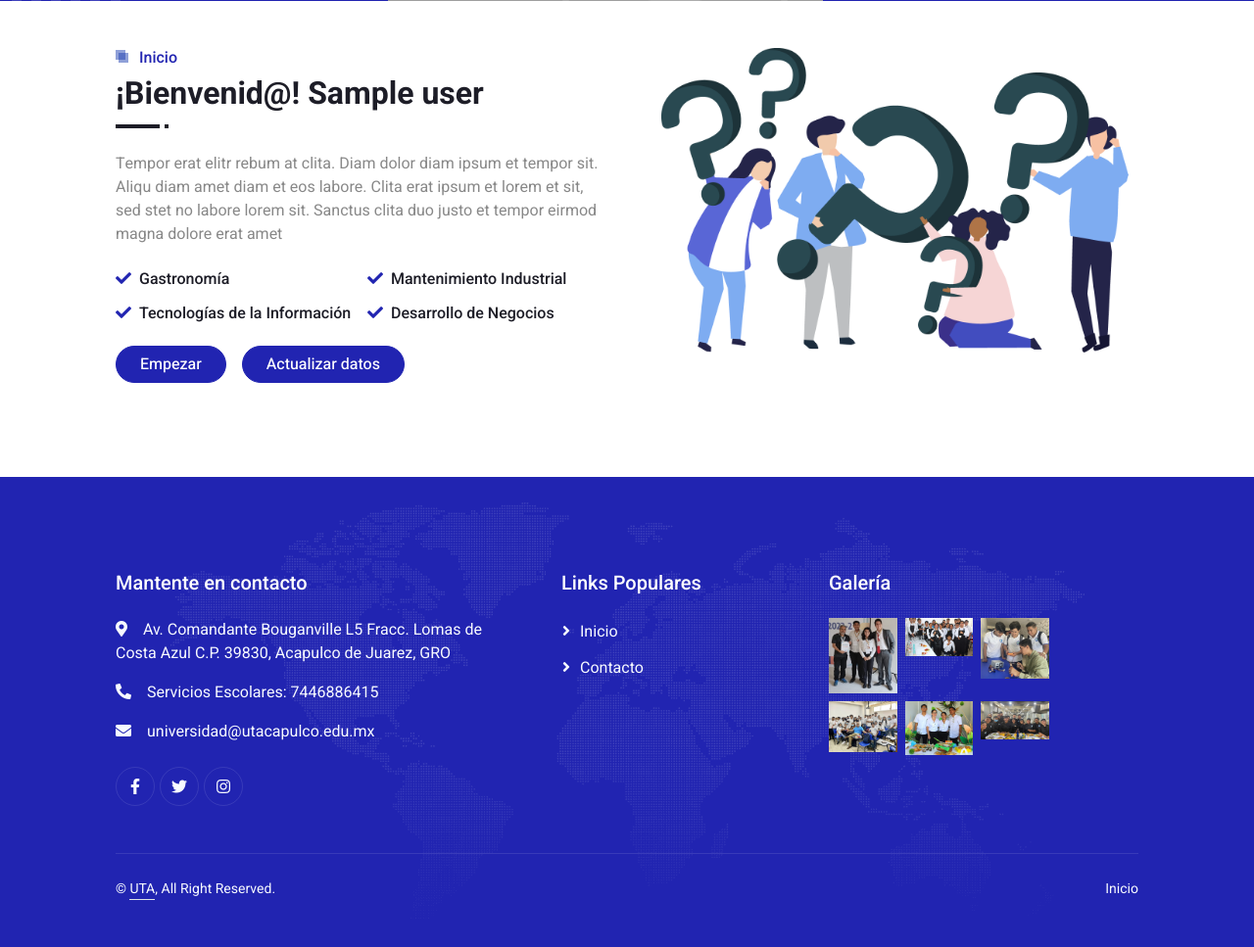
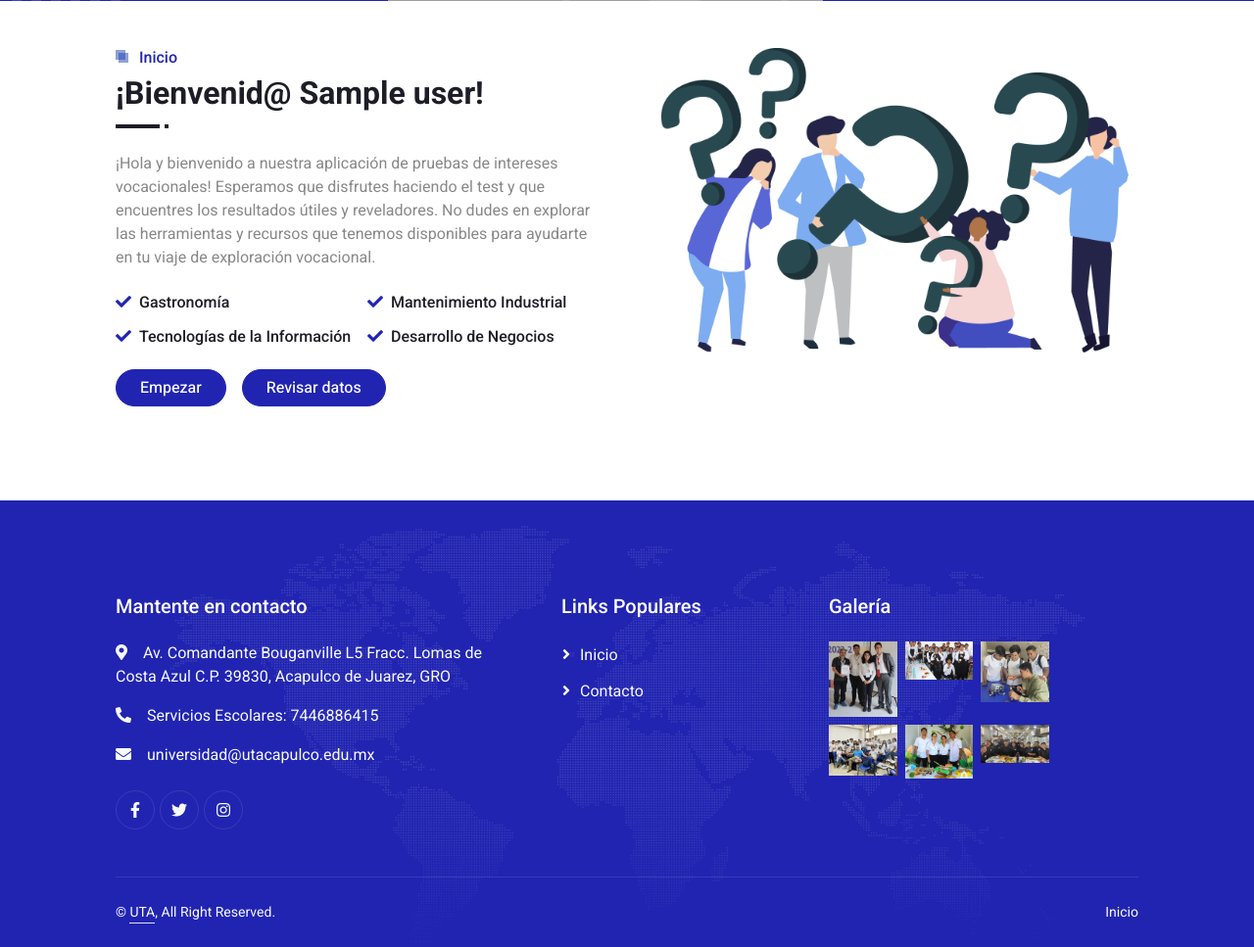
Before and after one commit to diazhdez/kuder, a Flask app: page /user/ in a window 1280 px wide. Shown: the part 95-1062 px from the top of the page at 98% size. Before the commit the page ends 1014 px from the top, so only its background shows below. Run offline with Flask 3, Linux system fonts and the light colour scheme; the visitor is signed in with stand-in values (Sample User, id 1); a database or web service that is not in the repository returns one stand-in record (values such as "Sample title"); some libraries are stand-ins or nearby versions; grey boxes are pictures that could not be loaded.

Commit message:
angeles tonta

```diff
--- a/routes/user.py
+++ b/routes/user.py
@@ -225,7 +225,10 @@ def results():
             respuestas_usuario = db.respuestas.find({'user_id': str(user_id)})
 
             # Inicializar el contador de carreras
-            carreras_count = {'TICS': 0, 'Gastronomía': 0, 'Mantenimiento Industrial': 0, 'Desarrollo de Negocios': 0}
+            carreras_count = {'TICS': 0,
+                              'Gastronomía': 0,
+                              'Mantenimiento Industrial': 0,
+                              'Desarrollo de Negocios': 0}
 
             # Iterar sobre todas las respuestas del usuario
             for respuesta in respuestas_usuario:
--- a/templates/user.html
+++ b/templates/user.html
@@ -28,11 +28,13 @@
             <div class="col-lg-6 wow fadeInUp" data-wow-delay="0.1s">
                 <div class="section-title position-relative mb-4 pb-2">
                     <h6 class="position-relative text-primary ps-4">Inicio</h6>
-                    <h2 class="mt-2">¡Bienvenid@! {{ user.name }}</h2>
+                    <h2 class="mt-2">¡Bienvenid@ {{ user.name }}!</h2>
                 </div>
-                <p class="mb-4">Tempor erat elitr rebum at clita. Diam dolor diam ipsum et tempor sit. Aliqu
-                    diam amet diam et eos labore. Clita erat ipsum et lorem et sit, sed stet no labore lorem
-                    sit. Sanctus clita duo justo et tempor eirmod magna dolore erat amet</p>
+                <p class="mb-4">¡Hola y bienvenido a nuestra aplicación de pruebas de
+                    intereses vocacionales!
+                    Esperamos que disfrutes haciendo el test y que encuentres los resultados útiles y reveladores.
+                    No dudes en explorar las herramientas y recursos que tenemos disponibles para ayudarte en tu
+                    viaje de exploración vocacional.</p>
                 <div class="row g-3">
                     <div class="col-sm-6">
                         <h6 class="mb-3"><i class="fa fa-check text-primary me-2"></i>Gastronomía</h6>
@@ -45,15 +47,24 @@
                 </div>
                 <div class="d-flex align-items-center mt-4">
                     <a class="btn btn-primary rounded-pill px-4 me-3" href="{{ url_for('user.test') }}">Empezar</a>
+                    {% if user.carrera %}
+                    <button class="btn btn-primary rounded-pill px-4 me-3" id="btn-edit{{ user._id }}"
+                        data-bs-toggle="modal" data-bs-target="#modal{{ user._id }}">Revisar datos</button>
+                    {% else %}
                     <button class="btn btn-primary rounded-pill px-4 me-3" id="btn-edit{{ user._id }}"
                         data-bs-toggle="modal" data-bs-target="#modal{{ user._id }}">Actualizar datos</button>
+                    {% endif %}
                 </div>
                 <div class="modal fade" id="modal{{user._id}}" tabindex="-1" aria-labelledby="exampleModalLabel"
                     aria-hidden="true">
                     <div class="modal-dialog">
                         <div class="modal-content">
                             <div class="modal-header">
+                                {% if user.carrera %}
+                                <h1 class="modal-title fs-5" id="exampleModalLabel">Datos actualizados</h1>
+                                {% else %}
                                 <h1 class="modal-title fs-5" id="exampleModalLabel">Actualizar datos</h1>
+                                {% endif %}
                                 <button type="button" class="btn-close" data-bs-dismiss="modal"
                                     aria-label="Close"></button>
                             </div>
@@ -62,21 +73,35 @@
                                     <input type="hidden" name="user_id" value="{{ user._id }}">
                                     <div>
                                         <label>Nombre:</label>
-                                        <input class="form-control mb-2" value="{{ user.name }}" type="text"
-                                            name="name" required>
+                                        {% if user.name %}
+                                        <input class="form-control mb-2" value="{{ user.name }}" type="text" name="name"
+                                            readonly>
+                                        {% else %}
+                                        <input class="form-control mb-2" value="{{ user.name }}" type="text" name="name"
+                                            required>
+                                        {% endif %}
                                     </div>
                                     <div>
                                         <label>Carrera a postularse:</label>
+                                        {% if user.carrera%}
+                                        <input class="form-control mb-2" value="{{ user.carrera }}" type="text"
+                                            name="name" readonly>
+                                        {% else %}
                                         <select class="form-control mb-2" name="carrera" required>
                                             <option value="TICS">TICS</option>
                                             <option value="Gastronomía">Gastronomía</option>
                                             <option value="Mantenimiento Industrial">Mantenimiento Industrial</option>
                                             <option value="Desarrollo de Negocios">Desarrollo de Negocios</option>
                                         </select>
+                                        {% endif %}
                                     </div>
+                                    {% if user.carrera %}
+
+                                    {% else %}
                                     <div class="modal-footer">
                                         <button type="submit" class="btn btn-primary">Actualizar</button>
                                     </div>
+                                    {% endif %}
                                 </form>
                             </div>
                         </div>
```
